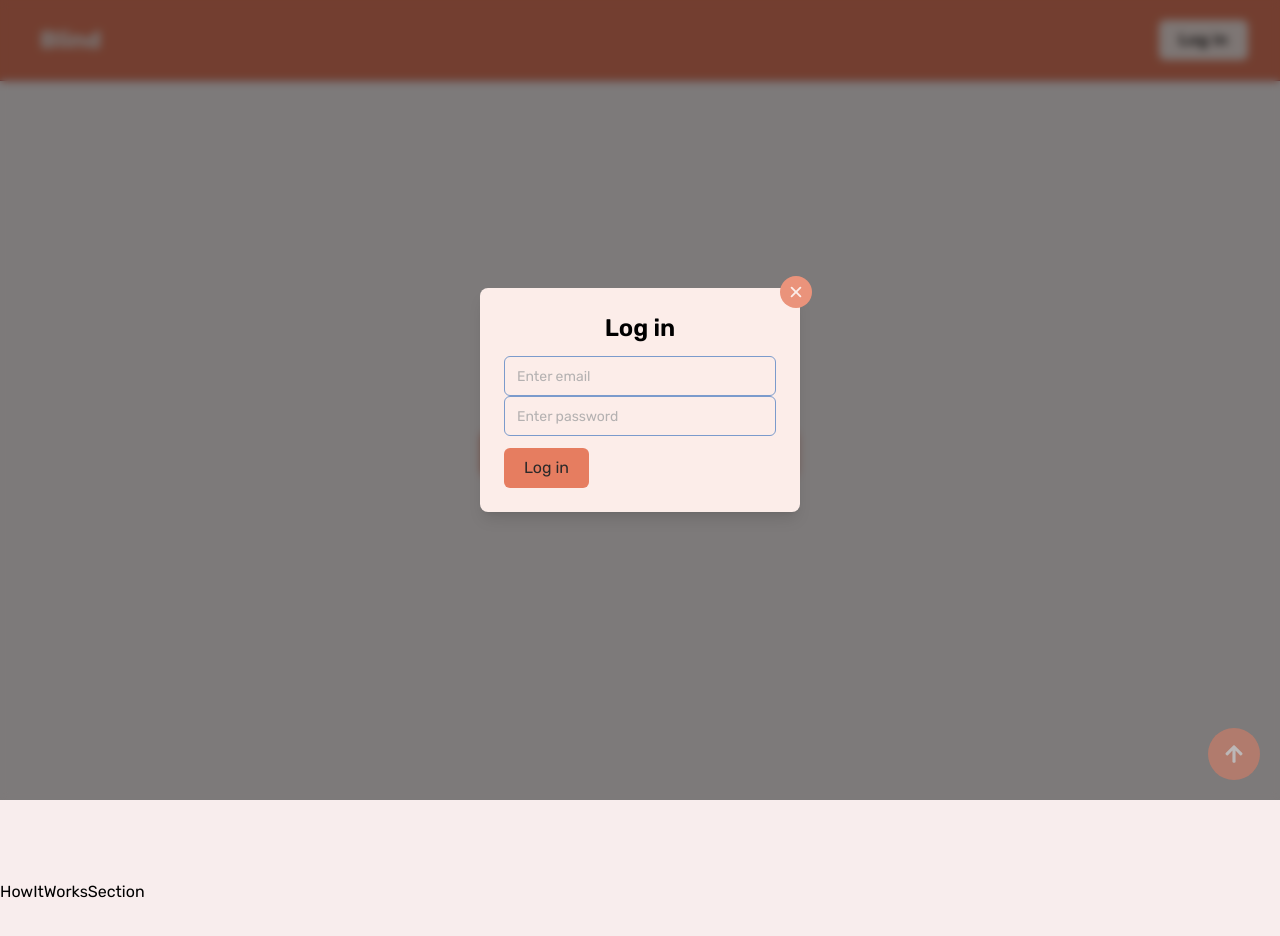
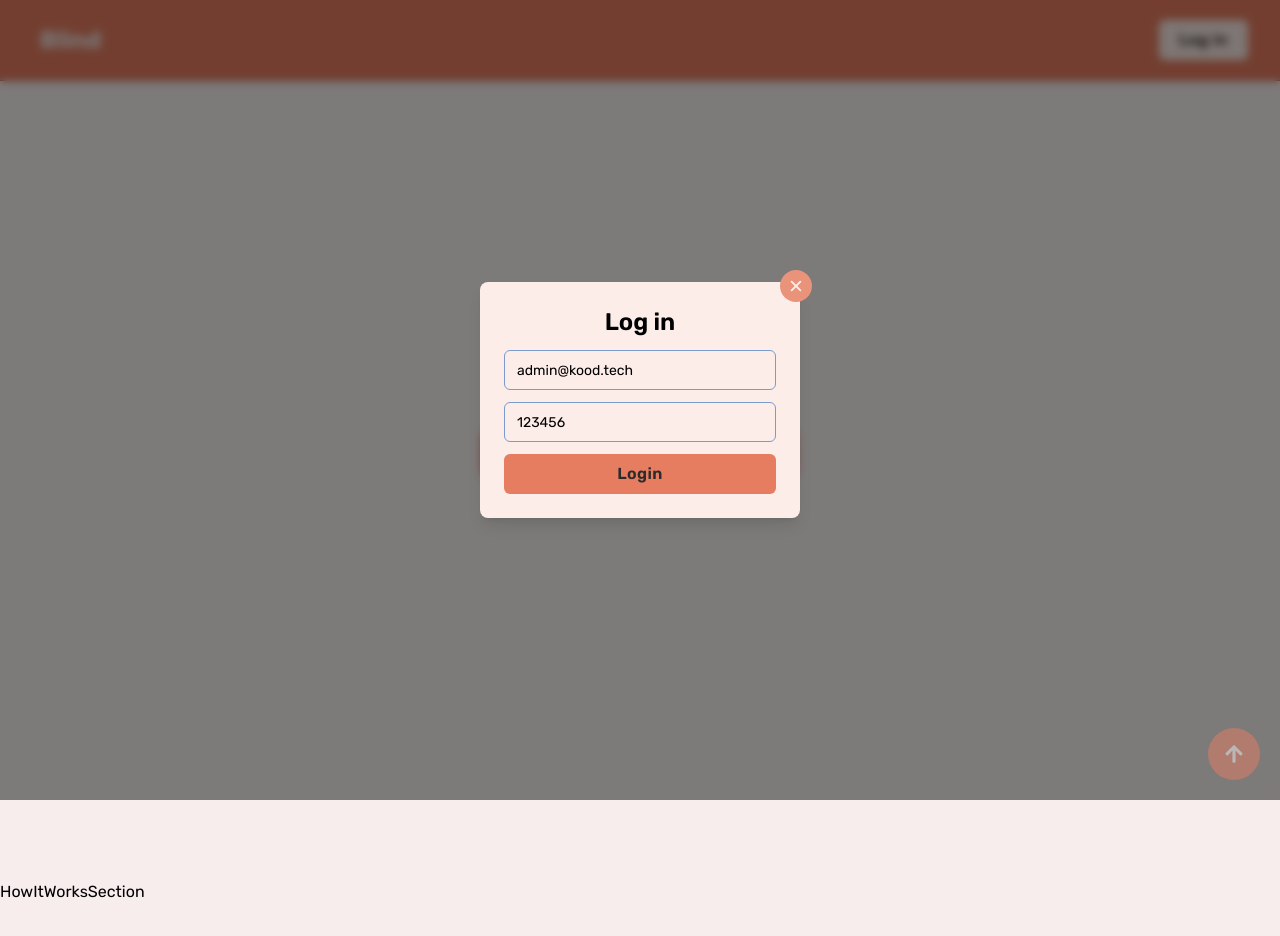
Before and after one commit to K444RU/match-me, a React (Vite) app in the folder front-end/: page / in a window 1280 px wide. Both pictures are taken after a click on the button "Log in". Shown: the top 936 px of the page. Built offline with nearby package versions, Linux system fonts and the light colour scheme.

Commit message:
feat: add proper auth w/ java backend w/ axios

```diff
--- a/front-end/src/components/LoginForm.tsx
+++ b/front-end/src/components/LoginForm.tsx
@@ -2,12 +2,20 @@ import React, { useState } from 'react';
 import { useNavigate } from 'react-router-dom';
 import MotionSpinner from './motion/MotionSpinner';
 import InputField from './form_utilities/InputField';
+import axios from 'axios';
+import FormResponse from './form_utilities/FormResponse';
 
-const LoginForm = ({ setShowOverlay }: { setShowOverlay: (show: boolean) => void }) => {
+const LoginForm = ({
+  setShowOverlay,
+}: {
+  setShowOverlay: (show: boolean) => void;
+}) => {
   const navigate = useNavigate();
-  const [email, setEmail] = useState('');
-  const [password, setPassword] = useState('');
+  const [email, setEmail] = useState('admin@kood.tech');
+  const [password, setPassword] = useState('123456');
   const [loading, setLoading] = useState(false);
+  const [resTitle, setResTitle] = useState('');
+  const [resSubtitle, setResSubtitle] = useState('');
 
   interface User {
     email: string;
@@ -23,80 +31,64 @@ const LoginForm = ({ setShowOverlay }: { setShowOverlay: (show: boolean) => void
       password,
     };
 
-    console.log(user);
-    authenticate(user);
-  };
-
-  const authenticate = async (user: User) => {
-    try {
-      const res = await fetch('/api/users?');
-      const data = await res.json();
-      // TEMP:
-      // we send username and password, use that on serverside to find user
-      // and match password, but here we must temporarily find on client-side
-      interface db_user {
-        id: number;
-        username: string;
-        email: string;
-        phone: string;
-        password: string;
-      }
-
-      // TODO:
-      // Show adequate UI display for incorrect password or username not
-      // found
-      const matchedUser = data.find(
-        (db_user: db_user) => db_user.email === user.email
-      );
-      if (!matchedUser) {
-        setLoading(false);
-        console.error('No user found.');
-        return;
-      }
-      if (matchedUser.password === user.password) {
+    axios
+      .post('/api/auth/signin', {
+        email: user.email,
+        password: user.password,
+      })
+      .then((res) => {
+        if (res.data.token) {
+          localStorage.setItem('user', JSON.stringify(res.data));
+        }
+        console.log(res);
         navigate('/chats');
         setShowOverlay(false);
-      } else {
-        console.error('Invalid Password');
-      }
-      //
-
-      // PRODUCTION:
-      // We send email and password to backend, if success: true, we return
-      // a boolean of true. so if authenticate(user) === true, then login.
-    } catch (error) {
-      console.error('Error fetching data', error);
-      throw error;
-    }
-    setLoading(false);
+      })
+      .catch((err) => {
+        if (err.response.status === 401) {
+          setResTitle('Wrong Credentials');
+          setResSubtitle('Invalid username or password');
+        } else {
+          setResTitle('Something went wrong...');
+          setResSubtitle('Please contact support.');
+        }
+        console.error('Error logging in:', err);
+      })
+      .finally(() => {
+        setLoading(false);
+      });
   };
 
   return (
-    <form onSubmit={submitForm}>
+    <form onSubmit={submitForm} className='flex flex-col gap-3 items-center'>
+      {resTitle && resSubtitle && (
+        <FormResponse title={resTitle} subtitle={resSubtitle} />
+      )}
       <InputField
-        label="Email address"
+        // label="Email address"
         type="email"
         name="contact_email"
-        placeholder="Enter email"
+        placeholder="Email"
         value={email}
         onChange={setEmail}
         required={true}
       />
       <InputField
-        label="Password"
+        // label="Password"
         type="text"
         name="password"
-        placeholder="Enter password"
+        placeholder="Password"
         value={password}
         onChange={setPassword}
         required={true}
       />
       <button
-        className="rounded-md bg-primary px-5 py-2 mt-3 text-text hover:bg-primary-200 hover:text-text"
+        className="rounded-md bg-primary px-5 py-2 text-text hover:bg-primary-200 hover:text-text self-start w-full font-semibold tracking-wide transition-colors flex justify-center gap-2 items-center"
         type="submit"
         aria-label="Submit form."
       >
-        {loading ? <MotionSpinner /> : 'Log in'}
+        <span>Login</span>
+        {loading && <MotionSpinner/>}
       </button>
     </form>
   );
--- a/front-end/src/components/RegisterForm.tsx
+++ b/front-end/src/components/RegisterForm.tsx
@@ -3,6 +3,7 @@ import { useState } from 'react';
 import InputField from './form_utilities/InputField';
 import MotionSpinner from './motion/MotionSpinner';
 import axios from 'axios';
+import FormResponse from './form_utilities/FormResponse';
 
 const RegisterForm = ({
   setShowOverlay,
@@ -15,6 +16,9 @@ const RegisterForm = ({
   const [countryCode, setCountryCode] = useState('+372');
   const [password, setPassword] = useState('123456');
   const [loading, setLoading] = useState(false);
+  const [resTitle, setResTitle] = useState('');
+  const [resSubtitle, setResSubtitle] = useState('');
+  const [resState, setResState] = useState<'error' | 'success'>('error');
 
   interface User {
     email: string;
@@ -31,46 +35,86 @@ const RegisterForm = ({
       password,
     };
 
-    axios.post('/api/auth/signup', {
+    axios
+      .post('/api/auth/signup', {
         email: newUser.email,
         number: newUser.phone,
         password: newUser.password,
       })
       .then((res) => {
-      navigate('/finish-profile');
-      setShowOverlay(false);
+        // TODO: Don't redirect on register & wait for email verify.
+        // This current approach would cause a unnecessary
+        // waste of resources (unverified accounts in DB)
+        // So on successful registration we indicate 'you have been registered'
+        // and then under that 'Please verify your email.'
+        // Email verification allows login and redirects to /profile
+        // /profile should be smarter, instead of using /finish-profile we just use the main profile page
+        // if user has missing fields, he cannot proceed after fields are finished.
+        // otherwise it is just the normal /profile page.
+        // navigate('/profile');
+        // setShowOverlay(false);
         console.log(res);
+        setResState('success');
+        setResTitle('Nice! You have been registered.');
+        setResSubtitle('Please verify your email.');
       })
       .catch((err) => {
         console.error('Error registering user:', err);
-    }).finally(() => {
+        if (err.response.status === 401) {
+          setResTitle('Wrong Credentials');
+          setResSubtitle('Invalid username or password');
+        } else if (err.response.status === 400) {
+          setResTitle('We found some errors');
+          setResState('error');
+          setResSubtitle('');
+          // TODO: Make back-end return better error messages
+          // size must be between 0 and 20 -> what size? (its number...)
+          // Password must be between 6 and 40 characters -> good
+          // Error: email is already taken!
+          Object.keys(err.response.data).forEach((key) => {
+            setResSubtitle((prev) => `${prev}\n${err.response.data[key]}`);
+          });
+        } else {
+          setResTitle('Something went wrong...');
+          setResSubtitle('Please contact support.');
+        }
+      })
+      .finally(() => {
         setLoading(false);
       });
   };
 
   return (
-    <form onSubmit={submitForm}>
+    <form onSubmit={submitForm} className="flex flex-col items-center gap-3">
+      {resTitle && resSubtitle && (
+        <FormResponse
+          title={resTitle}
+          subtitle={resSubtitle}
+          state={resState}
+        />
+      )}
       <InputField
-        label="Email address"
+        // label="Email address"
         type="email"
         name="contact_email"
-        placeholder="Enter email"
+        placeholder="Email"
         value={email}
         onChange={setEmail}
         required={true}
       />
       <InputField
-        label="Password"
+        // label="Password"
         type="text"
         name="password"
-        placeholder="Enter password"
+        placeholder="Password"
         value={password}
         onChange={setPassword}
         required={true}
       />
-      <div className="mb-3 flex place-items-start space-x-2">
-        <InputField className="w-20"
-          label="Country"
+      <div className="flex place-items-start space-x-2">
+        <InputField
+          className="w-24"
+          // label="Country"
           type="text"
           name="country_code"
           placeholder="+372"
@@ -79,22 +123,22 @@ const RegisterForm = ({
           required={true}
         />
         <InputField
-          label="Phone number"
+          // label="Phone number"
           type="text"
           name="contact_phone"
-          placeholder="Enter phone number"
+          placeholder="Phone"
           value={phone}
           onChange={setPhone}
           required={true}
         />
       </div>
       <button
-        className="rounded-md bg-primary px-5 py-2 text-text hover:bg-primary-200 hover:text-text flex items-center justify-center min-w-[120px]"
+        className="flex w-full items-center justify-center gap-2 self-start rounded-md bg-primary px-5 py-2 font-semibold tracking-wide text-text transition-colors hover:bg-primary-200 hover:text-text"
         type="submit"
-        aria-label="Submit form and close overlay."
+        aria-label="Submit form."
       >
-        <span className={loading ? 'mr-2' : ''}>Register</span>
-        {loading && <MotionSpinner/>}
+        <span>Register</span>
+        {loading && <MotionSpinner />}
       </button>
     </form>
   );
```
Lines whose indentation alone changed are shown as unchanged.
